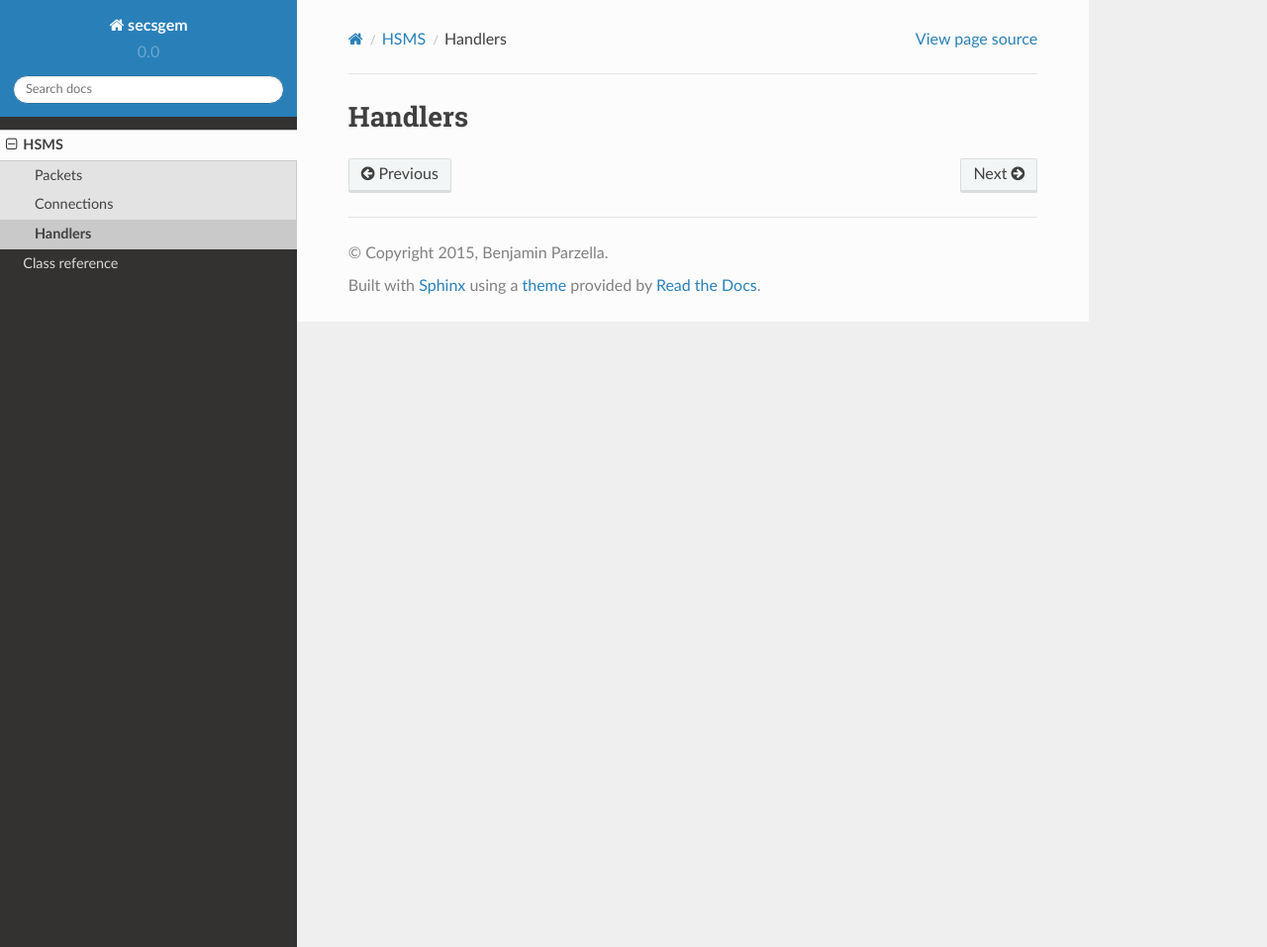
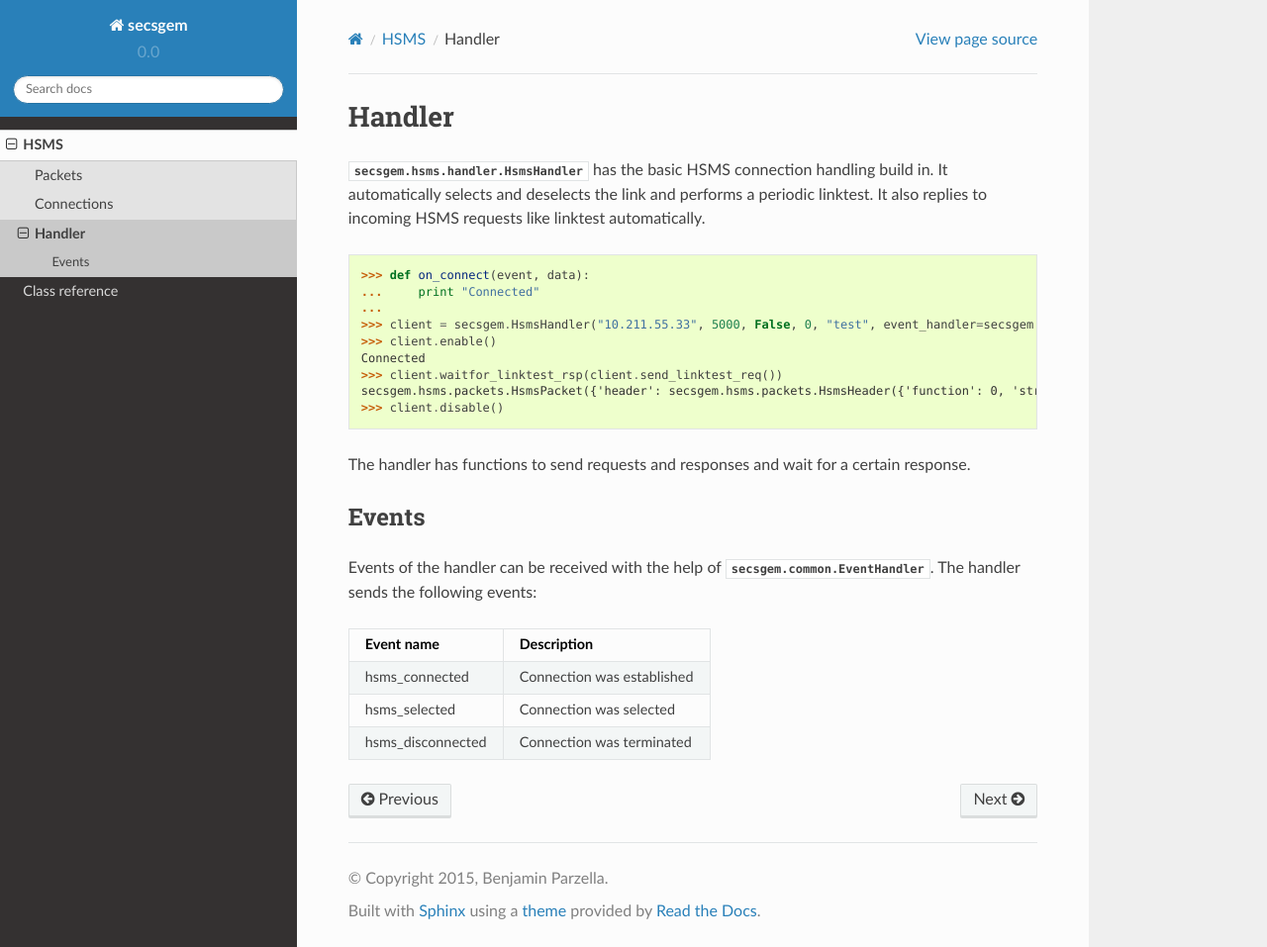
Before and after one commit to bparzella/secsgem, a Sphinx documentation site: the page built from docs/hsms/handler.rst, in a window 1280 px wide and 957 px high. Shown: the whole window at 99% size. Built offline with Sphinx 7.4.7 and the Read the Docs theme 2.0.0, drawn with Linux system fonts in a browser that asks for light colours; pages that are not in the unit, such as notebooks, are missing from menus.

Commit message:
more documentation

```diff
--- a/docs/hsms/connections.rst
+++ b/docs/hsms/connections.rst
@@ -110,5 +110,7 @@ It creates and removes :class:`secsgem.hsms.connections.HsmsActiveConnection` an
     >>> handler.enable()
     >>> handler.waitfor_linktest_rsp(handler.send_linktest_req())
     secsgem.hsms.packets.HsmsPacket({'header': secsgem.hsms.packets.HsmsHeader({'function': 0, 'stream': 0, 'pType': 0, 'system': 13, 'sessionID': 65535, 'requireResponse': False, 'sType': 6}), 'data': ''})
+    >>> handler.disable()
+    >>> manager.stop()
 
 Connection manager works with :doc:`handlers <handler>` which take care of a lot of the required communication on the matching level (:class:`secsgem.hsms.handler.HsmsHandler`, :class:`secsgem.secs.handler.SecsHandler` and :class:`secsgem.gem.handler.GemHandler`).
--- a/docs/hsms/handler.rst
+++ b/docs/hsms/handler.rst
@@ -1,2 +1,34 @@
-Handlers
-========
+Handler
+=======
+
+:class:`secsgem.hsms.handler.HsmsHandler` has the basic HSMS connection handling build in.
+It automatically selects and deselects the link and performs a periodic linktest.
+It also replies to incoming HSMS requests like linktest automatically.
+
+    >>> def on_connect(event, data):
+    ...     print "Connected"
+    ...
+    >>> client = secsgem.HsmsHandler("10.211.55.33", 5000, False, 0, "test", event_handler=secsgem.EventHandler(events={'hsms_connected': on_connect}))
+    >>> client.enable()
+    Connected
+    >>> client.waitfor_linktest_rsp(client.send_linktest_req())
+    secsgem.hsms.packets.HsmsPacket({'header': secsgem.hsms.packets.HsmsHeader({'function': 0, 'stream': 0, 'pType': 0, 'system': 7, 'sessionID': 65535, 'requireResponse': False, 'sType': 6}), 'data': ''})
+    >>> client.disable()
+
+The handler has functions to send requests and responses and wait for a certain response.
+
+Events
+------
+
+Events of the handler can be received with the help of :class:`secsgem.common.EventHandler`.
+The handler sends the following events:
+
++-------------------+----------------------------+
+| Event name        | Description                |
++===================+============================+
+| hsms_connected    | Connection was established |
++-------------------+----------------------------+
+| hsms_selected     | Connection was selected    |
++-------------------+----------------------------+
+| hsms_disconnected | Connection was terminated  |
++-------------------+----------------------------+
```
Also changed, not shown: 1 other file.
